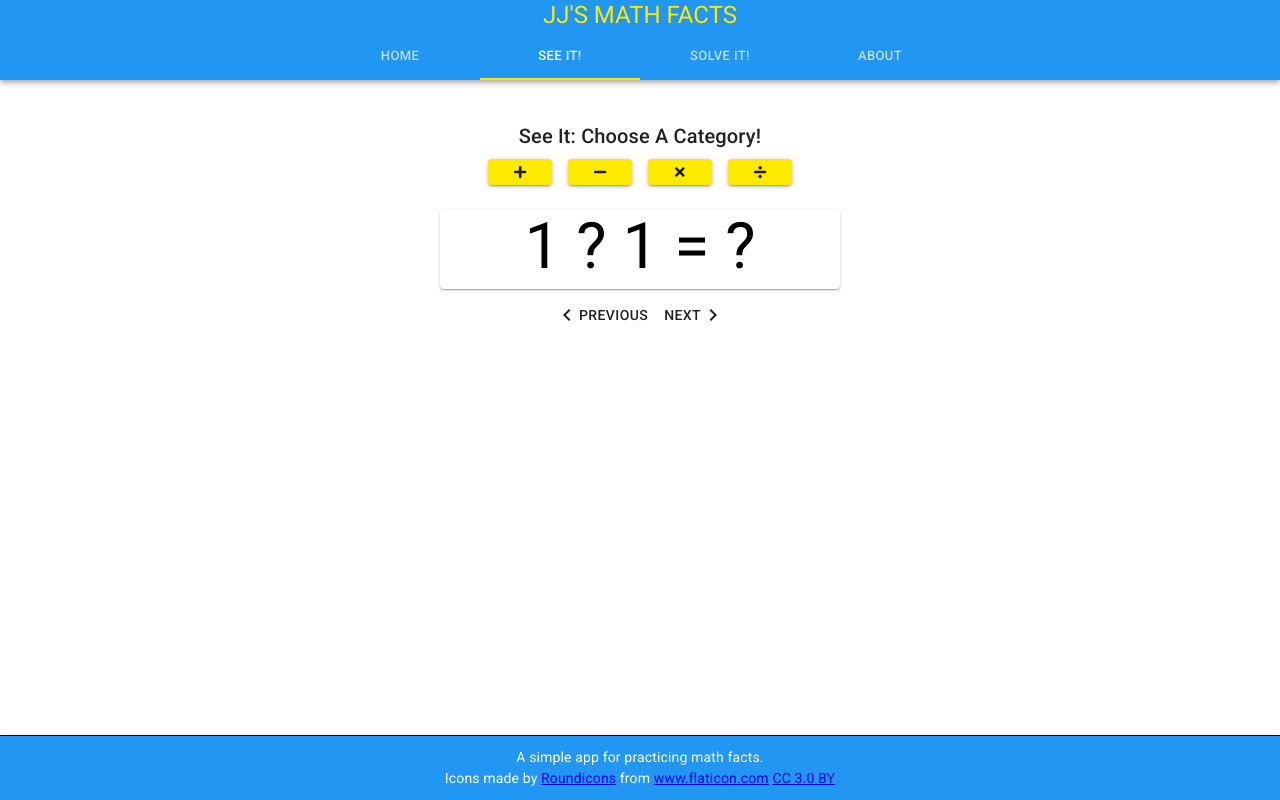
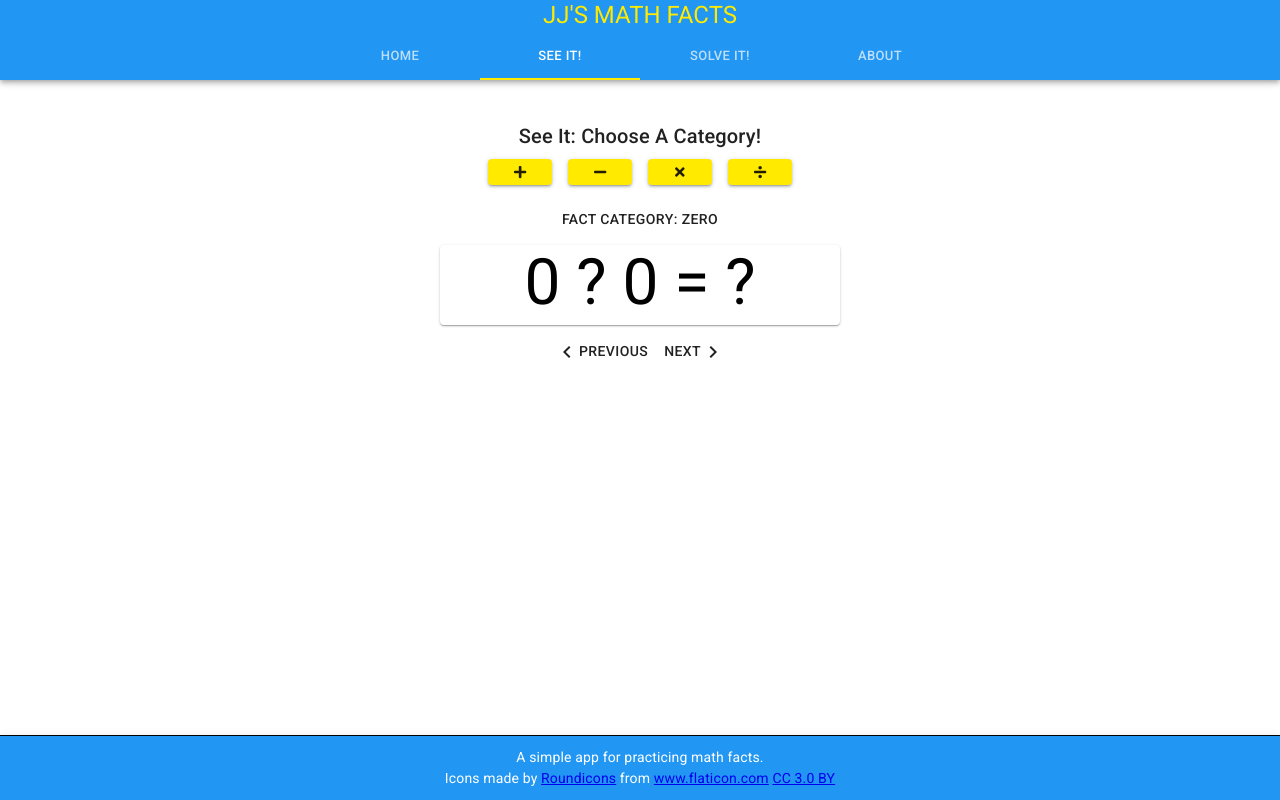
Before and after one commit to jarretrose/jj-math-facts, a React (Create React App) app: page /see in a window 1280 px wide. Built offline with nearby package versions, Linux system fonts and the light colour scheme; a web font is replaced by a local one.

Commit message:
few styling tweaks, working out logic

```diff
--- a/src/SeeWorkSpace.js
+++ b/src/SeeWorkSpace.js
@@ -15,65 +15,71 @@ class SeeWorkSpace extends Component {
     }
   }
 
+  // componentDidUpdate(prevProps) {
+  //   if (prevProps.category !== this.props.category) {
+  //     if (this.props.category === 'Subtraction') this.setState({number1: 20})
+  //     else this.setState({number1: 0})
+  //   }
+  // }
+
   handleNext = () => {
-    if (this.state.number2 >= 9) return null
-    else return this.setState({ number2: this.state.number2 + 1 })
+    const { number1, number2, category } = this.state
+    if (number2 >= 10) return null
+    else return this.setState({ number2: number2 + 1 })
   }
 
   handlePrevious = () => {
-    if (this.state.number2 <= 0) return null
-    this.setState({ number2: this.state.number2 - 1 })
+    const { number1, number2, category } = this.state
+    if (number2 <= 0) return null
+    this.setState({ number2: number2 - 1 })
   }
 
   render() {
     const { classes, category, symbol } = this.props
     const { number1, number2 } = this.state
 
-    const firstNumber = [1, 2, 3, 4, 5, 6, 7, 8, 9, 10]
-    const secondNumber = [1, 2, 3, 4, 5, 6, 7, 8, 9, 10]
-
     let c = (num1, num2) => {
       if (category === 'Addition') return num1 + num2
       else if (category === 'Multiplication') return num1 * num2
-      else if (category === 'Subtraction') return num2 - num1
+      else if (category === 'Subtraction') return num1 - num2
       else if (category === 'Division') {
         if (num2 === 0) return '--'
-        else return num2 / num1
+        else return num1 / num2
       }
       else return '?'
     }
 
-    const flow = () => {
-      if (category === 'Addition' || category === 'Multiplication') {
-        return `${firstNumber[number1]} ${symbol} ${secondNumber[number2]}`
-      }
-      else {
-        return `${secondNumber[number2]} ${symbol} ${firstNumber[number1]}`
-      }
-    }
+    const problem = `${number1} ${symbol} ${number2}`
+
+    const result = `${c(number1, number2)}`
 
     return (
       <Fragment>
         <Grid container justify='center'>
           <Grid>
 
-            <Card className={classes.cardRight}>
+            <Grid>
+              <Button className={classes.title}>Fact Category: Zero</Button>
+            </Grid>
 
-              {flow()} = {c(firstNumber[number1], secondNumber[number2])}
+            <Grid>
+              <Card className={classes.cardRight}>
+                {problem} = {result}
+              </Card>
+            </Grid>
 
-            </Card>
+            <Grid>
+              <Button className={classes.title} onClick={() => this.handlePrevious()}>
+                <i className="material-icons">navigate_before</i> Previous
+              </Button>
+
+              <Button className={classes.title} onClick={() => this.handleNext()}>
+                Next <i className="material-icons">navigate_next</i>
+              </Button>
+            </Grid>
 
           </Grid>
         </Grid>
-
-        <Button className={classes.title} onClick={() => this.handlePrevious()}>
-          <i className="material-icons">navigate_before</i> Previous
-        </Button>
-
-        <Button className={classes.title} onClick={() => this.handleNext()}>
-          Next <i className="material-icons">navigate_next</i>
-        </Button>
-
       </Fragment>
     )
   }
```
